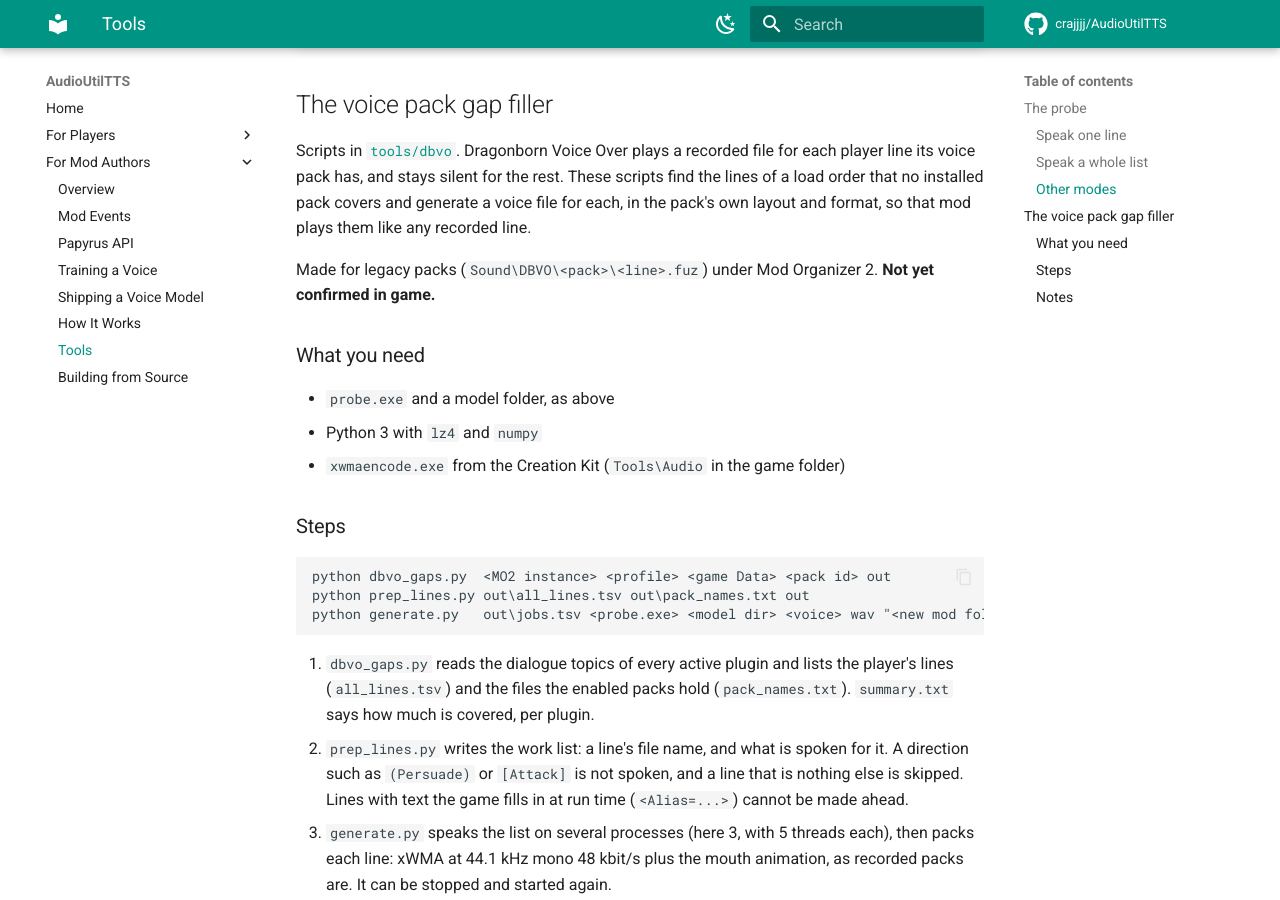
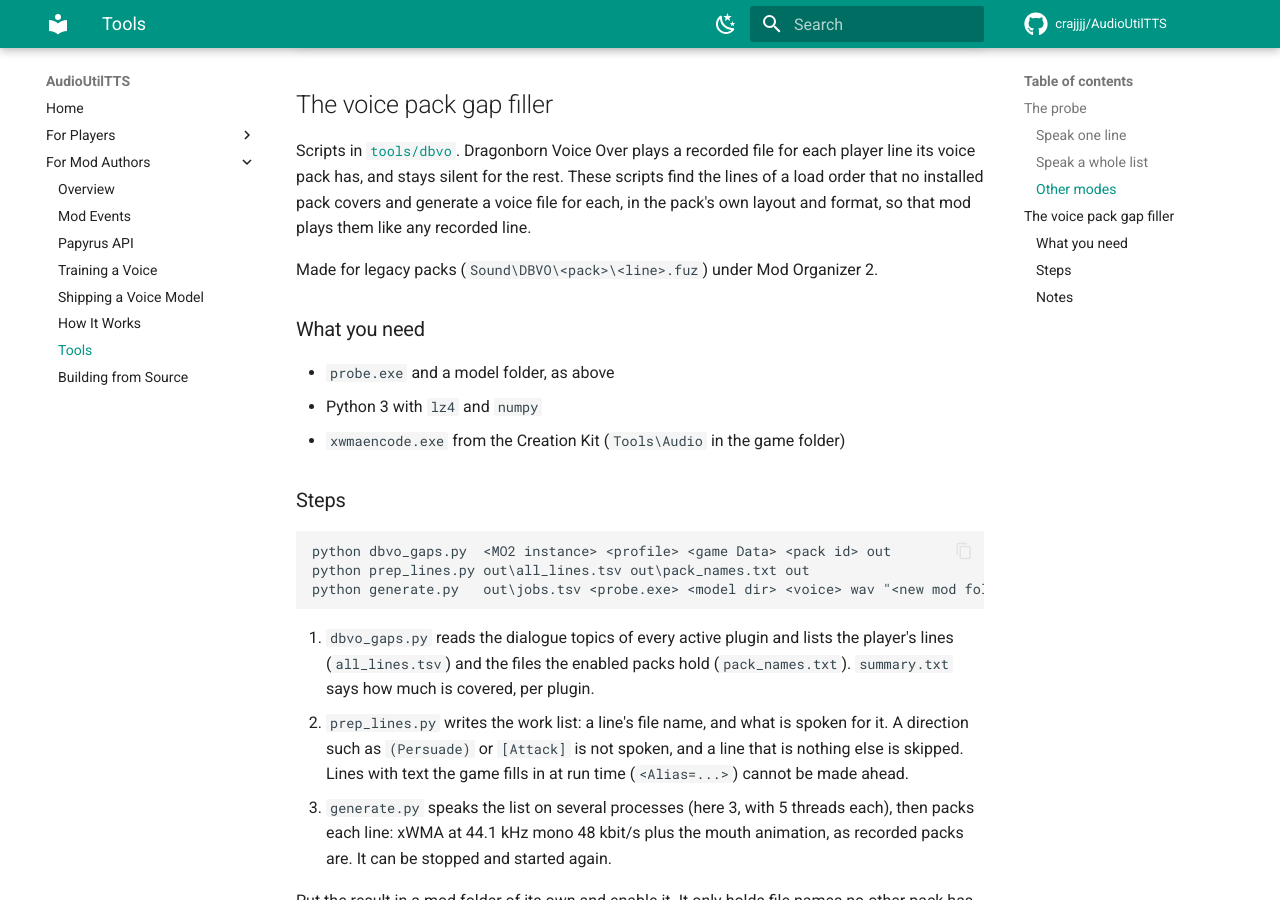
Before and after one commit to crajjjj/AudioUtilTTS, an MkDocs documentation site: the page built from docs/authors/tools.md, in a window 1280 px wide and 900 px high, scrolled down 1313 px. Built offline with MkDocs 1.6.1 and Material for MkDocs 9.7.7, drawn with Linux system fonts in a browser that asks for light colours; comment, search, counter and statistics services are not loaded.

Commit message:
Docs: drop the 'not yet confirmed in game' note from the gap filler

```diff
--- a/docs/authors/tools.md
+++ b/docs/authors/tools.md
@@ -48,7 +48,7 @@
 
 Scripts in [`tools/dbvo`](https://github.com/crajjjj/AudioUtilTTS/tree/main/tools/dbvo). Dragonborn Voice Over plays a recorded file for each player line its voice pack has, and stays silent for the rest. These scripts find the lines of a load order that no installed pack covers and generate a voice file for each, in the pack's own layout and format, so that mod plays them like any recorded line.
 
-Made for legacy packs (`Sound\DBVO\<pack>\<line>.fuz`) under Mod Organizer 2. **Not yet confirmed in game.**
+Made for legacy packs (`Sound\DBVO\<pack>\<line>.fuz`) under Mod Organizer 2.
 
 ### What you need
 
```
Also changed, not shown: tools/dbvo/README.md (+0 -1 lines).
